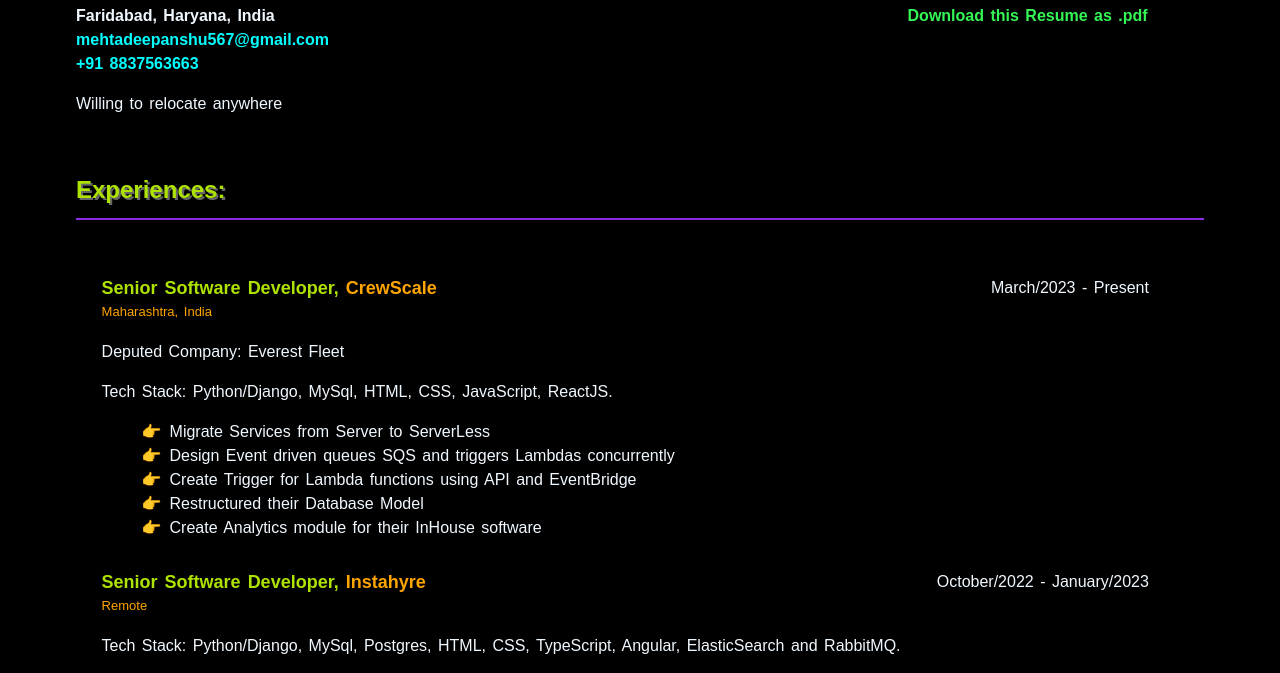
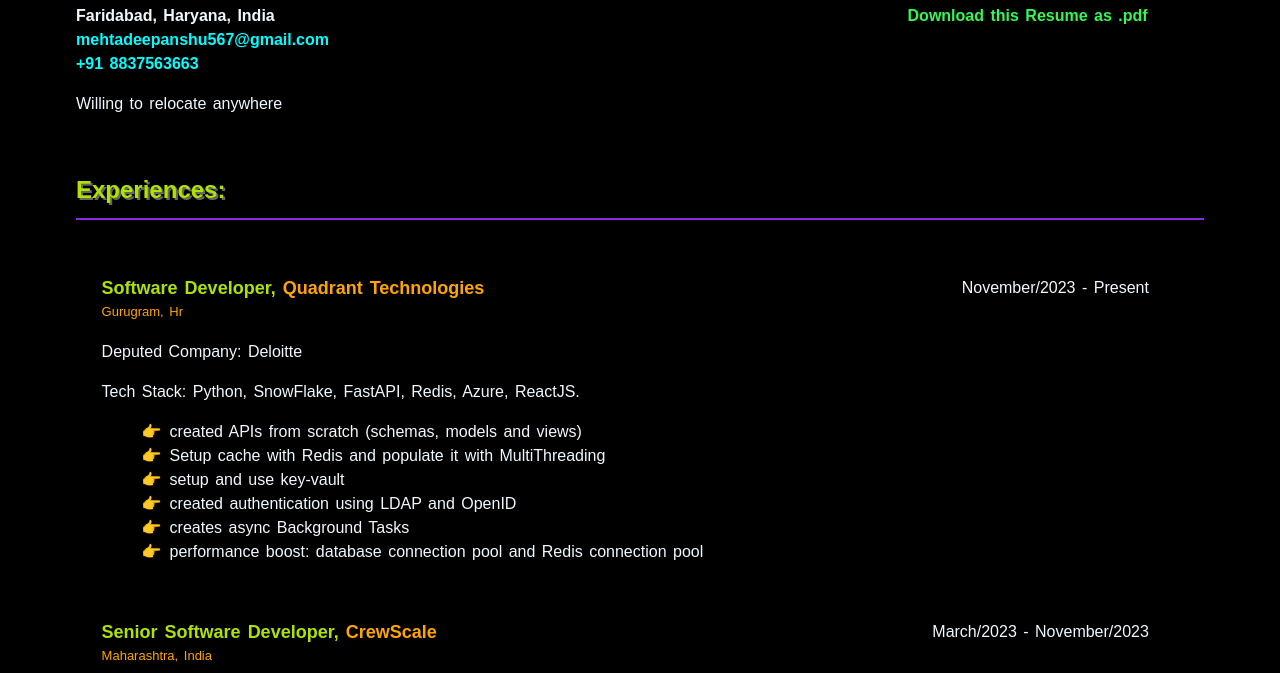
Before and after one commit to deepanshumehtaa/dpm07.github.io, a plain HTML site: page index.html in a window 1280 px wide. Shown: the part 127-800 px from the top of the page. Drawn offline with Linux system fonts and the light colour scheme.

Commit message:
Update index.html

```diff
--- a/index.html
+++ b/index.html
@@ -265,10 +265,34 @@
             <div class="experience ex" style="margin-top: 7vh;">
                 <div class="experience-title-date">
                     <span>
+                        <div id="Job Title" class="sub-heading">Software Developer, <span class="Company">Quadrant Technologies</span></div>
+                        <div class="Job-location">Gurugram, Hr</div>
+                    </span>
+                    <span class="experience-date">November/2023 - Present</span>
+                </div>
+
+                <div class="experience-description">
+                    <p>Deputed Company: Deloitte</p>
+                    <p>Tech Stack: Python, SnowFlake, FastAPI, Redis, Azure, ReactJS.</p>
+                    <ol class="emoji-list">
+                        <li>created APIs from scratch (schemas, models and views)</li>
+                        <li>Setup cache with Redis and populate it with MultiThreading</li>
+                        <li>setup and use key-vault</li>
+                        <li>created authentication using LDAP and OpenID</li>
+                        <li>creates async Background Tasks</li>
+                        <li>performance boost: database connection pool and Redis connection pool</li>
+
+                    </ol>
+                </div>
+            </div>
+
+            <div class="experience ex" style="margin-top: 7vh;">
+                <div class="experience-title-date">
+                    <span>
                         <div id="Job Title" class="sub-heading">Senior Software Developer, <span class="Company">CrewScale</span></div>
                         <div class="Job-location">Maharashtra, India</div>
                     </span>
-                    <span class="experience-date">March/2023 - Present</span>
+                    <span class="experience-date">March/2023 - November/2023</span>
                 </div>
 
                 <div class="experience-description">
@@ -361,10 +385,10 @@
             <h2 class="skills-title" style="margin-bottom: 0px;">Skills:</h2>
             <div class="line"></div>
             <ul class="skills-list side-by-side-list">
-                <li>Python</li> <li>Django</li> <li>Amazon Web Services (AWS)</li>
-                <li>JavaScript</li> <li>ReactJS</li> <li>ElasticSearch</li>
-                <li>Flask</li> <li>Docker</li> <li>Go</li> <li>MongoDB</li> <li>MySQL</li> <li>Postgresql</li>
-                <li>GCP</li> <li>AWS Lambda, KMS</li> <li>Data Pipeline, SNS & IAM</li>
+                <li>Python</li> <li>Django</li> <li>AWS</li>
+                <li>FastAPI</li> <li>ReactJS</li> <li>ElasticSearch</li>
+                <li>Flask</li> <li>Docker</li> <li>JavaScript</li> <li>MongoDB</li> <li>MySQL</li> <li>Postgresql</li>
+                <li>Azure</li> <li>Redis</li> <li>AWS Lambda, KMS, IAM</li> <li>PySpark</li>
               </ul>
 
             <br>
@@ -442,5 +466,4 @@
 </div>
 </div>
 </body>
-
 </html>
```
